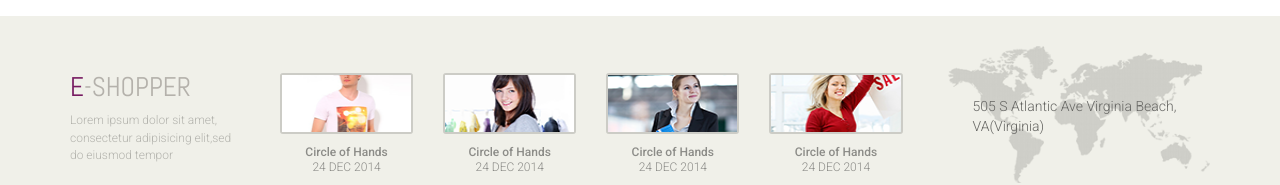
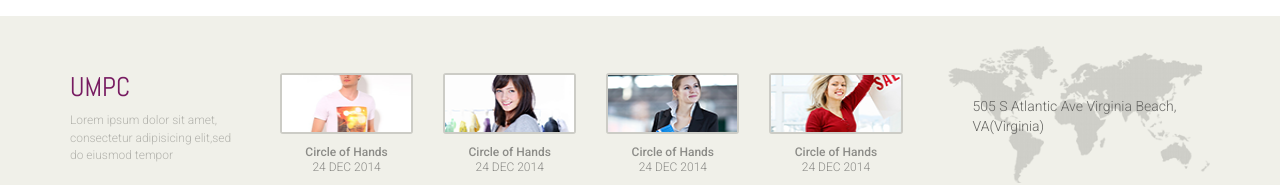
Before and after one commit to TonyTangAndroid/task4, a plain HTML site: page index.html in a window 1280 px wide. Shown: the part 2572-2757 px from the top of the page. Drawn offline with Linux system fonts and the light colour scheme.

Commit message:
‘version’

```diff
--- a/index.html
+++ b/index.html
@@ -918,7 +918,7 @@
 				<div class="row">
 					<div class="col-sm-2">
 						<div class="companyinfo">
-							<h2><span>e</span>-shopper</h2>
+							<h2><span>UMPC</span></h2>
 							<p>Lorem ipsum dolor sit amet, consectetur adipisicing elit,sed do eiusmod tempor</p>
 						</div>
 					</div>
```
Also changed, not shown: images/home/free-shipping.jpg (added), images/home/shipping.jpg.
